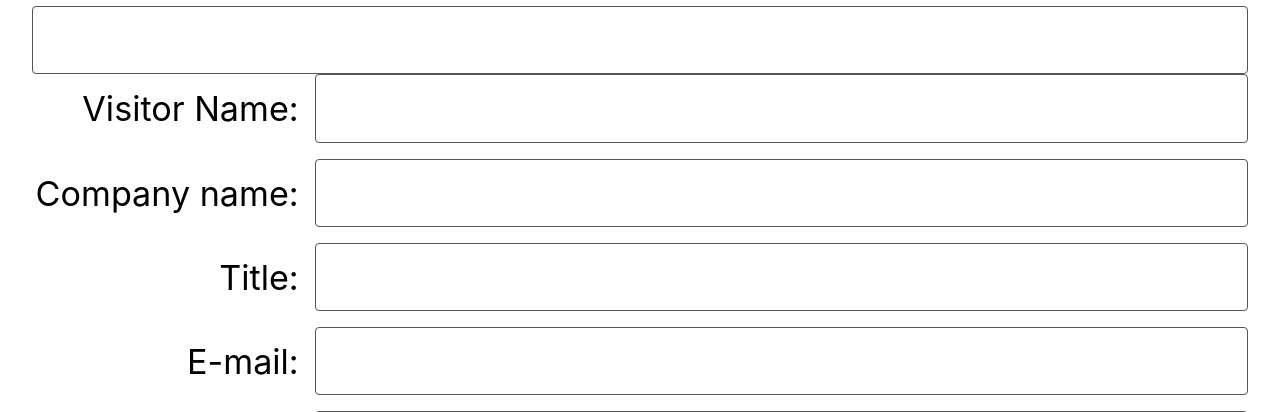
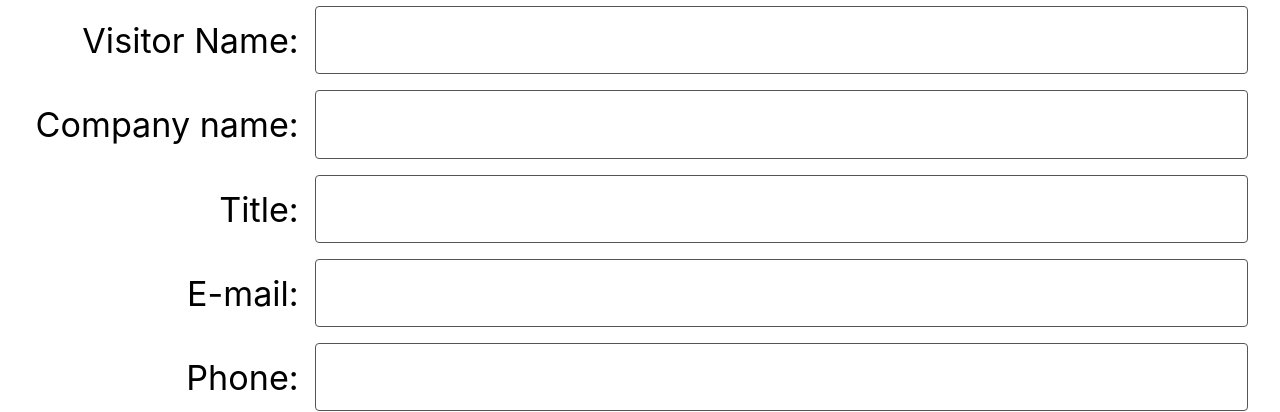
Before and after one commit to chang39/Xmarketing, a Flask app: page /success in a window 1280 px wide. Shown: the part 63-475 px from the top of the page. Run offline with Flask 2, Linux system fonts and the light colour scheme; the visitor is signed in with stand-in values (Sample User, id 1); parts of the project's set-up code (start-up, migrations or seed data) failed here and were passed over.

Commit message:
fix: hide pic_path property in style page

```diff
--- a/xmarketing/templates/success.html
+++ b/xmarketing/templates/success.html
@@ -14,7 +14,7 @@
     <hr>
   </div>
   <form action="/visitor-record" method="POST" class="form-horizontal">
-    <input type="text" name="pic_path" id="pic_path" class="form__input" value="{{data.filename}}">
+    <input type="hidden" name="pic_path" id="pic_path" class="form__input" value="{{data.filename}}">
     <div class="form__group">
       <label for="name" class="group__label">Visitor Name:</label>
       <div class="group__inner">
```
